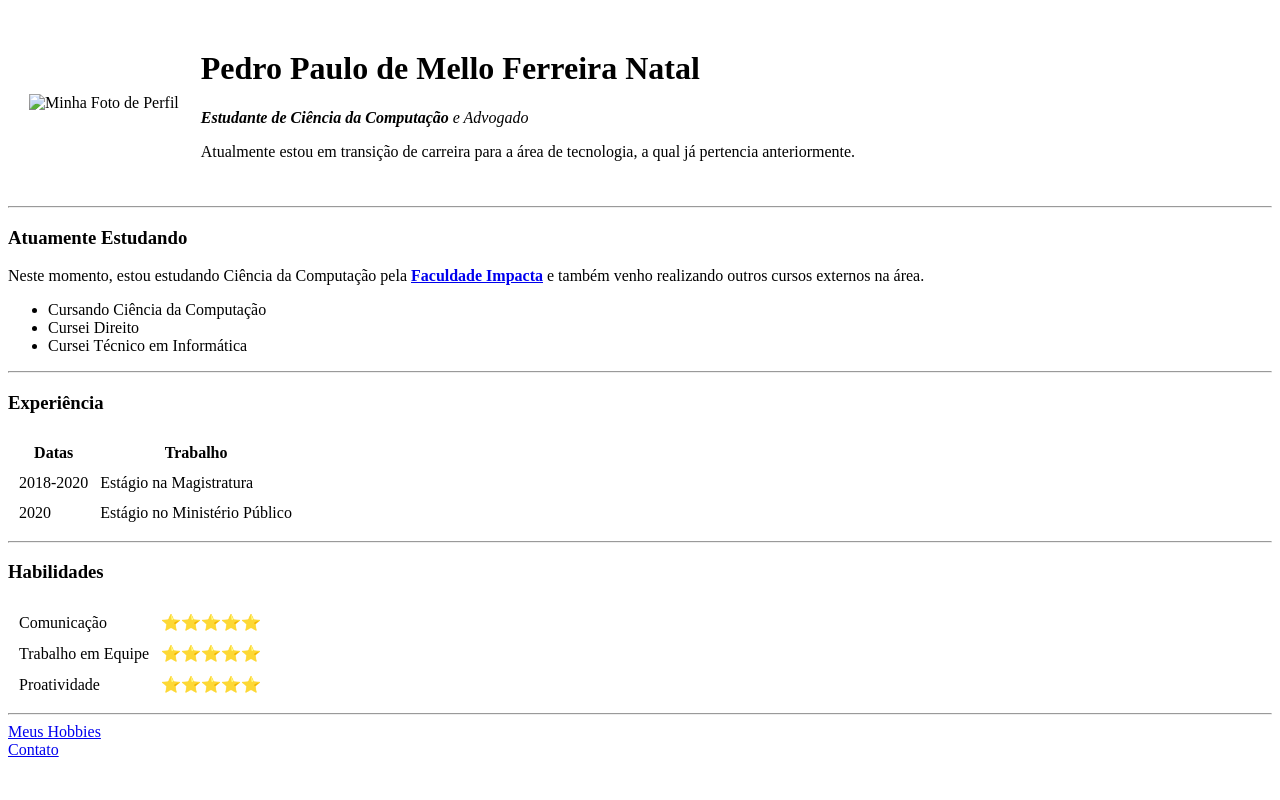
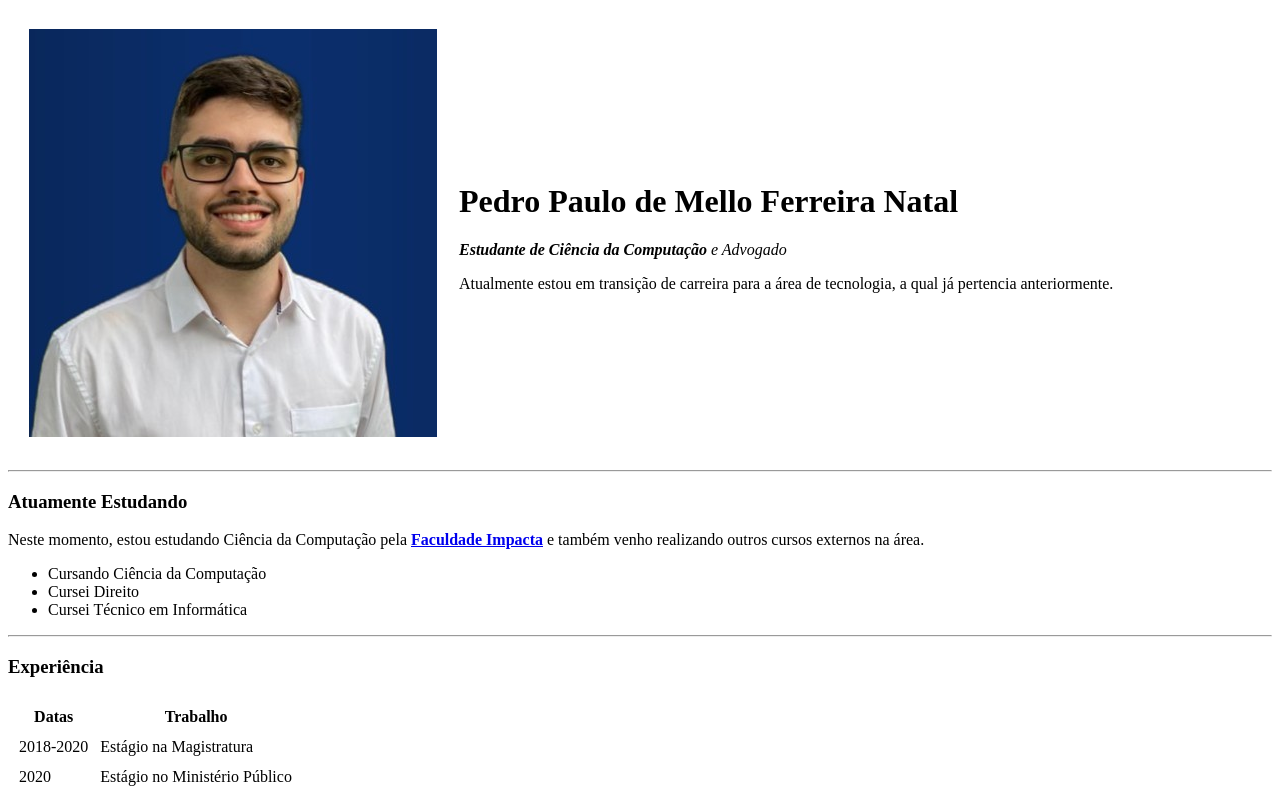
Before and after one commit to pedro-natal/HTML-ProjetoMeuSite, a plain HTML site: page index.html in a window 1280 px wide. Shown: the top 800 px of the page. Drawn offline with Linux system fonts and the light colour scheme.

Commit message:
Atualização da página "index"

```diff
--- a/index.html
+++ b/index.html
@@ -7,7 +7,7 @@
     <body>
         <table cellspacing="20">
             <tr>
-                <td><img src="Imagens/Foto de Perfil.webp" alt="Minha Foto de Perfil"></td>
+                <td><img src="Imagens/Foto de Perfil.jpg" alt="Minha Foto de Perfil"></td>
                 <td><h1>Pedro Paulo de Mello Ferreira Natal</h1>
                     <p><em><strong>Estudante de Ciência da Computação </strong>e Advogado</em></p>
                     <p>Atualmente estou em transição de carreira para a área de tecnologia, a qual já pertencia anteriormente.</p></td>
```
